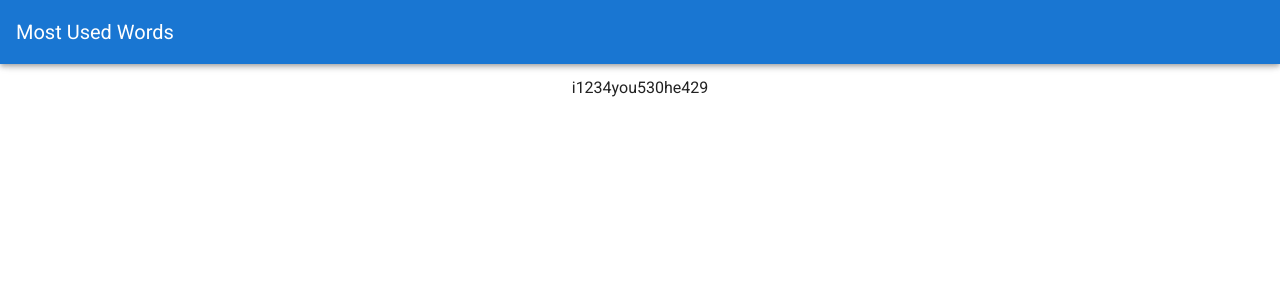
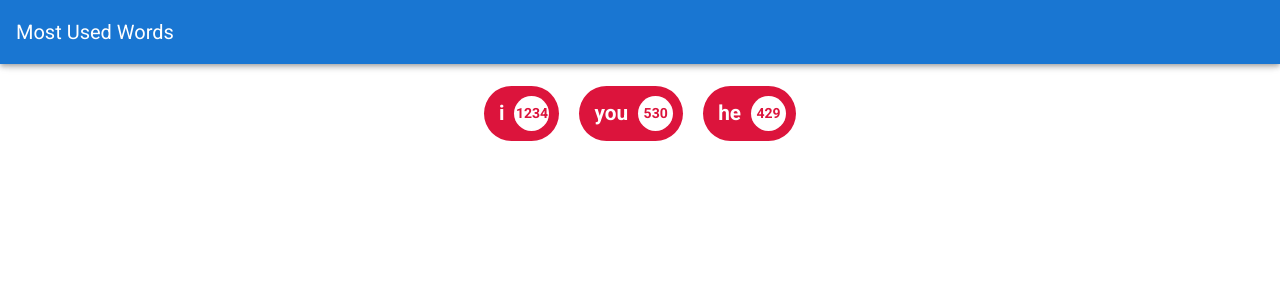
Before and after one commit to polyanetuag/most-used-words, a Vue app: page / in a window 1280 px wide. Shown: the top 300 px of the page. Built offline with nearby package versions, Linux system fonts and the light colour scheme.

Commit message:
styling pills

```diff
--- a/src/components/Pill.vue
+++ b/src/components/Pill.vue
@@ -1,7 +1,7 @@
 <template>
-  <div>
-    <span>{{ name }}</span>
-    <span>{{ amount }}</span>
+  <div class="pill">
+    <span class="name">{{ name }}</span>
+    <span class="amount">{{ amount }}</span>
   </div>
 </template>
 
@@ -12,5 +12,33 @@
 </script>
 
 <style>
+  .pill {
+    margin: 10px;
+    height: 55px;
+    border-radius: 30px;
+    background: #dc143c;
+    color: #fff;
+    font-size: 1.3rem;
+    font-weight: bold;
+    display: flex;
+    align-items: center;
+  }
 
+  .pill .name {
+    margin-left: 15px;
+  }
+
+  .pill .amount {
+    margin: 10px;
+    padding: 5px;
+    height: 35px;
+    width: 35px;
+    border-radius: 18px;
+    background: white;
+    color: #dc143c;
+    font-size: 14px;
+    display: flex;
+    align-items: center;
+    justify-content: center;
+  }
 </style>
```
